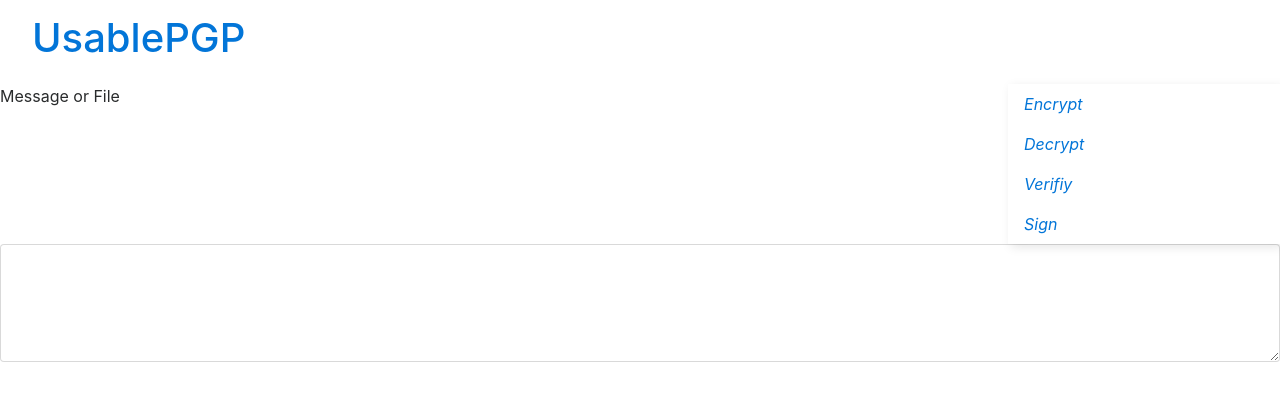
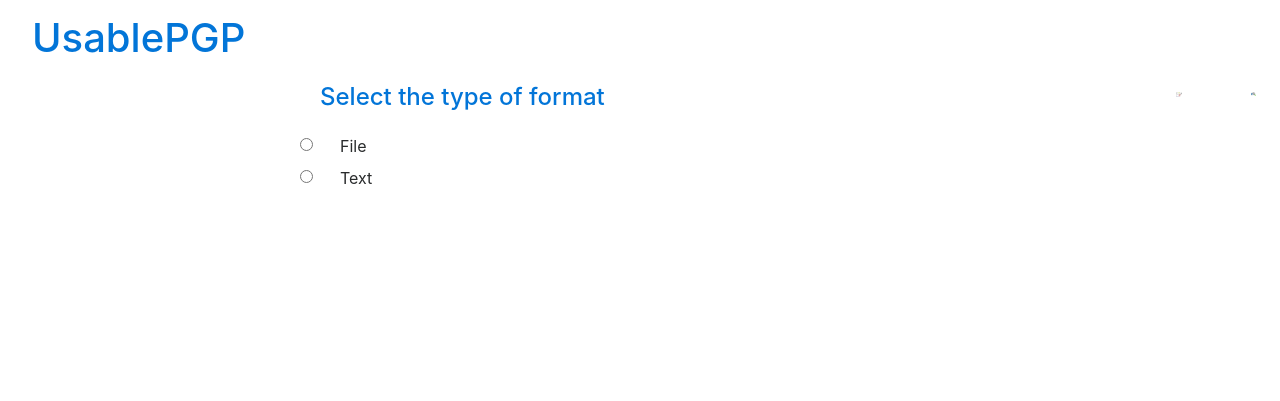
Before and after one commit to maulikchevli/UsablePGP, a Flask app: page /enc_sign in a window 1280 px wide; the page is wider, and only the part inside the window is pictured. Shown: the top 401 px of that part. Run offline with Flask 2, Linux system fonts and the light colour scheme; parts of the project's set-up code (start-up, migrations or seed data) failed here and were passed over; some libraries are stand-ins or nearby versions.

Commit message:
Icon added at Sidebar and enc_sign page

```diff
--- a/app/static/css/layout.css
+++ b/app/static/css/layout.css
@@ -3,10 +3,13 @@
 	padding: 0px;
 }
 .vertical-nav {
-  min-width: 17rem;
-  width: 17rem;
+  width: 16rem;
   flex: 1;
   float: right;
-  box-shadow: 3px 3px 10px rgba(0, 0, 0, 0.1);
   transition: all 0.4s;
 }
+
+img{
+	width: 50%;
+	margin-left: 40%;
+}
--- /dev/null
+++ b/app/static/js/layout.js
@@ -0,0 +1,13 @@
+$(document).ready(function(){
+	$("#fileBox").hide()
+	$("#messageBox").hide()
+	$("#messageformatfile").click(function(){
+		$("#fileBox").show()
+		$("#messageBox").hide()
+	});
+
+	$("#messageformattext").click(function(){
+		$("#messageBox").show()
+		$("#fileBox").hide()
+	});
+});
--- a/app/templates/enc_sign.html
+++ b/app/templates/enc_sign.html
@@ -3,13 +3,33 @@
 {% block title%}
 	Encrypt
 {% endblock %}
-
+{% block js %}
+	<script type="text/javascript" src="{{ url_for('static', filename='js/layout.js') }}"></script>
+{% endblock %}
 {% block body %}
 	{% include "sidenav.html" %}
-	<form action="{{ url_for('enc_sign') }}" method="post">
-		<div class="form-group">
-    		<label for="message">Message or File</label>
-    		<textarea class="form-control" id="messageBox" rows="5" name="message"></textarea>
+	<form action="{{ url_for('encrypt') }}" method="post">
+		<div class="form-group offset-3">
+			<label class="form-group text-primary"><h4>Select the type of format</h4></label>
+    		<div class="form-check">
+	    		<input type="radio" class = "form-check-input" id="messageformatfile" rows="10" name="messageformat" value="text" onclick="je();">
+	    		<label class="form-check-label" for="file">
+	    			File
+	  			</label>
+  			</div>
+  			<div class="form-check">
+	    		<input type="radio" class="form-check-input" id="messageformattext" rows="10" name="messageformat" value="file">
+	    		<label class="form-check-label" for="text">
+	    			Text
+	  			</label>
+  			</div>
   		</div>
-	</form>
+		<div class="form-group offset-1 col-sm-8">
+    		<textarea class="form-control" id="messageBox" rows="10" name="message"></textarea>
+  		</div>
+  		<div class="custom-file form-group offset-1 col-sm-8">
+    		<input type="file" class="custom-file-input" required>
+    		<label class="custom-file-label" for="fileBox" id="fileBox">Choose file...</label>
+    	</div>
+
 {% endblock %}
--- a/app/templates/index.html
+++ b/app/templates/index.html
@@ -10,6 +10,4 @@
     {% if show_register==True %}
     You have not created account on our app. <a href="{{ url_for('register') }}">Register</a>
     {% endif %}
-
-	{% include "sidenav.html" %}
 {% endblock %}
--- a/app/templates/layout.html
+++ b/app/templates/layout.html
@@ -4,14 +4,16 @@
         <title>{% block title %}{% endblock %}</title>
         <link rel="stylesheet" href="https://maxcdn.bootstrapcdn.com/bootstrap/4.0.0-beta.3/css/bootstrap.min.css" integrity="sha384-Zug+QiDoJOrZ5t4lssLdxGhVrurbmBWopoEl+M6BdEfwnCJZtKxi1KgxUyJq13dy" crossorigin="anonymous">
         <link rel="stylesheet" href="{{ url_for('static', filename='css/layout.css') }}">
+        <script src="https://code.jquery.com/jquery-3.5.0.js" integrity="sha256-r/AaFHrszJtwpe+tHyNi/XCfMxYpbsRg2Uqn0x3s2zc=" crossorigin="anonymous"></script>
         {% block css %}
+        {% endblock %}
+        {% block js %}
         {% endblock %}
     </head>
     <body>
         <nav class="navbar navbar-light bg-light">
             <span class="navbar navbar-light h1 text-primary">UsablePGP</span>
         </nav>
-
         <div class="fluid-container">
             {% block body %}
 
--- a/app/templates/sidenav.html
+++ b/app/templates/sidenav.html
@@ -1,30 +1,16 @@
-   <div class="vertical-nav bg-white" id="sidebar">
-
-
-  	<ul class="nav flex-column bg-white mb-0">
+   <div class="vertical-nav">
+  	<ul class="nav">
     <li class="nav-item">
-      <a href="#" class="nav-link text-dark font-italic">
-                <i class="text-primary"></i>
-                Encrypt
-            </a>
+      <img src="{{ url_for('static', filename='Icons/Encryption.png') }}" class="nav-link text-dark font-italic" />
     </li>
     <li class="nav-item">
-      <a href="#" class="nav-link text-dark font-italic">
-                <i class="text-primary"></i>
-                Decrypt
-            </a>
+      <img src="{{ url_for('static', filename='Icons/Decryption.png') }}" class="nav-link text-dark font-italic"/>
     </li>
     <li class="nav-item">
-      <a href="#" class="nav-link text-dark font-italic">
-                <i class="text-primary"></i>
-                Verifiy
-            </a>
+      <img src="{{ url_for('static', filename='Icons/Signature_2.png') }}" class="nav-link text-dark font-italic"/>
     </li>
     <li class="nav-item">
-      <a href="#" class="nav-link text-dark font-italic">
-                <i class="text-primary"></i>
-                Sign
-            </a>
+      <img src="{{ url_for('static', filename='Icons/Verification_3.png') }}" class="nav-link text-dark font-italic"/>
     </li>
   </ul>
 
```
Also changed, not shown: app/app.py (line endings or trailing spaces), app/static/Icons/Decryption.png (renamed from Icons/Decryption.png), app/static/Icons/Encryption.png (renamed from Icons/Encryption.png), app/static/Icons/Key Generation_2.png (renamed from Icons/Key Generation_2.png), app/static/Icons/Key Regeneration.png (renamed from Icons/Key Regeneration.png), app/static/Icons/KeyRevocation.png (renamed from Icons/KeyRevocation.png), app/static/Icons/Signature_2.png (renamed from Icons/Signature_2.png), app/static/Icons/Verification_3.png (renamed from Icons/Varification_3.png).
